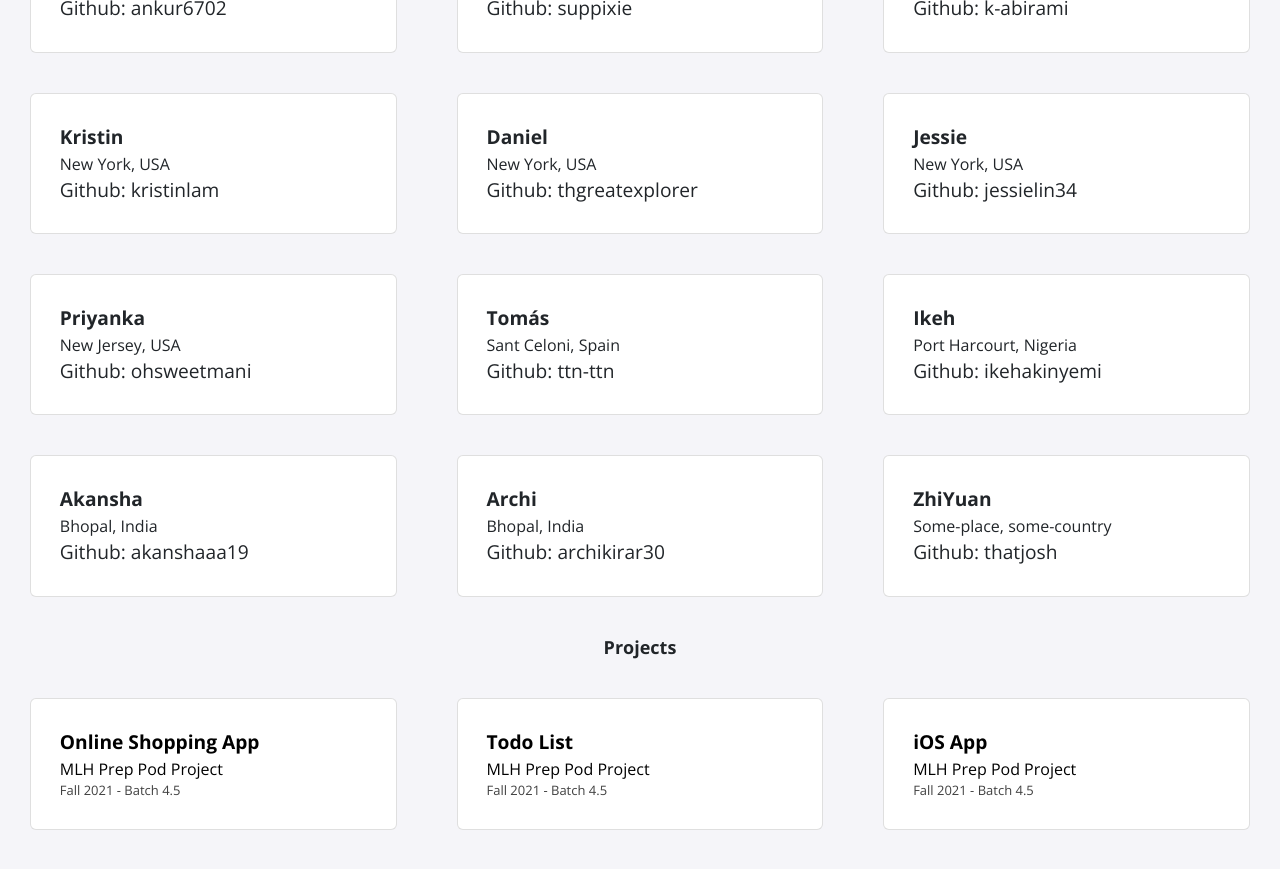
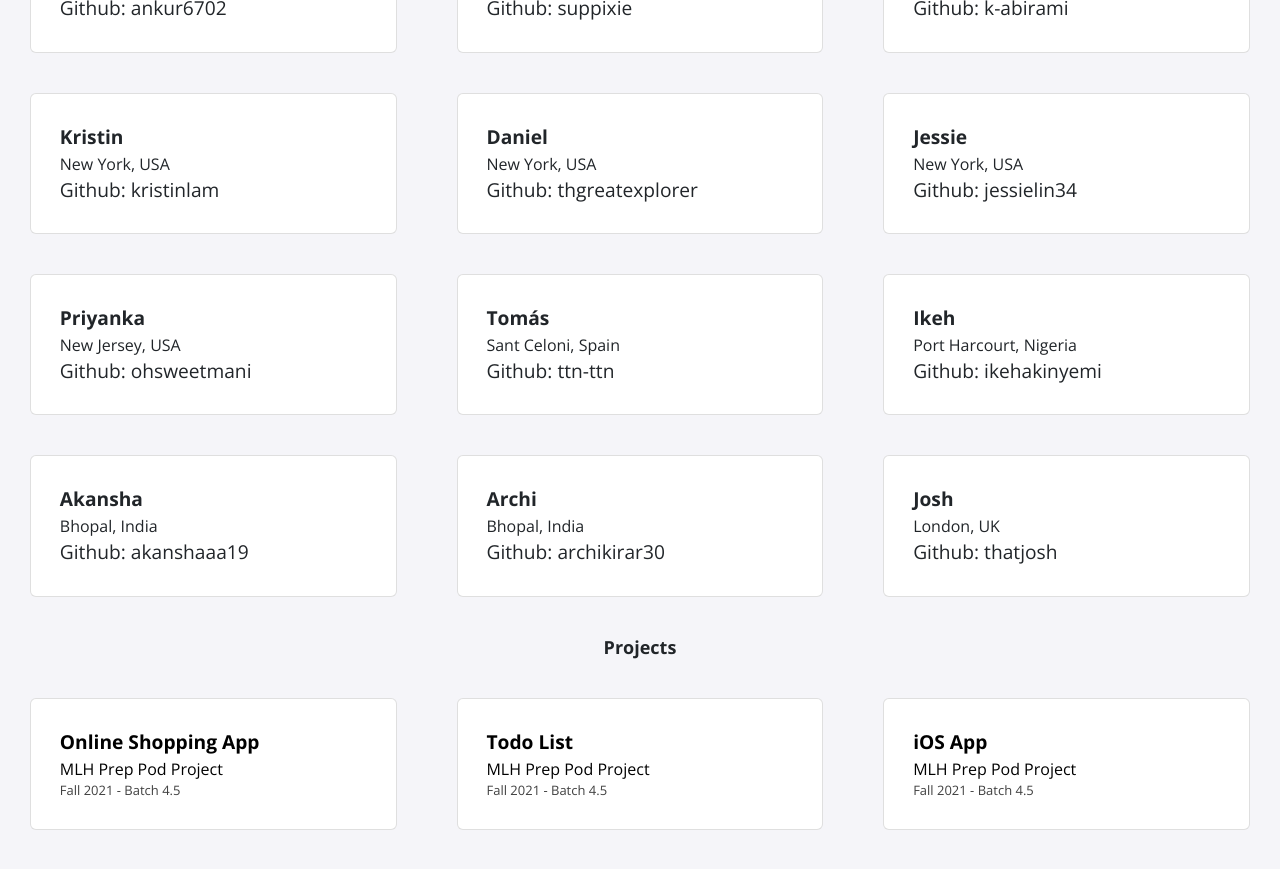
Before and after one commit to MLH-Fellowship/prep-portfolio-23.APR.PREP.1, a Jekyll site: the page built from index.html, in a window 1280 px wide and 900 px high, scrolled down 771 px. Shown: the top 869 px of the window. Built offline with Jekyll 4.4.1, drawn with Linux system fonts in a browser that asks for light colours; nearby versions of some CDN libraries.

Commit message:
removed images from the profile and added all pod member details

```diff
--- a/_data/fellows.yml
+++ b/_data/fellows.yml
@@ -68,7 +68,7 @@
   github: archikirar30
   location: Bhopal, India
 
-- name: ZhiYuan
+- name: Josh
   img: swift.jpg
   github: thatjosh
-  location: Some-place, some-country
+  location: London, UK
--- a/_includes/profile.html
+++ b/_includes/profile.html
@@ -1,8 +1,8 @@
 <div class="profile">
     <div class="profile-picture">
-        {% for item in site.data.fellows %}
-            <img src="./assets/img/{{ item.img }}">
-        {% endfor %}
+        <!-- {% for item in site.data.fellows %} -->
+            <!-- <img src="./assets/img/{{ item.img }}"> -->
+        <!-- {% endfor %} -->
     </div>
     <h1>{{ site.title }}</h1>
 </div>
```
